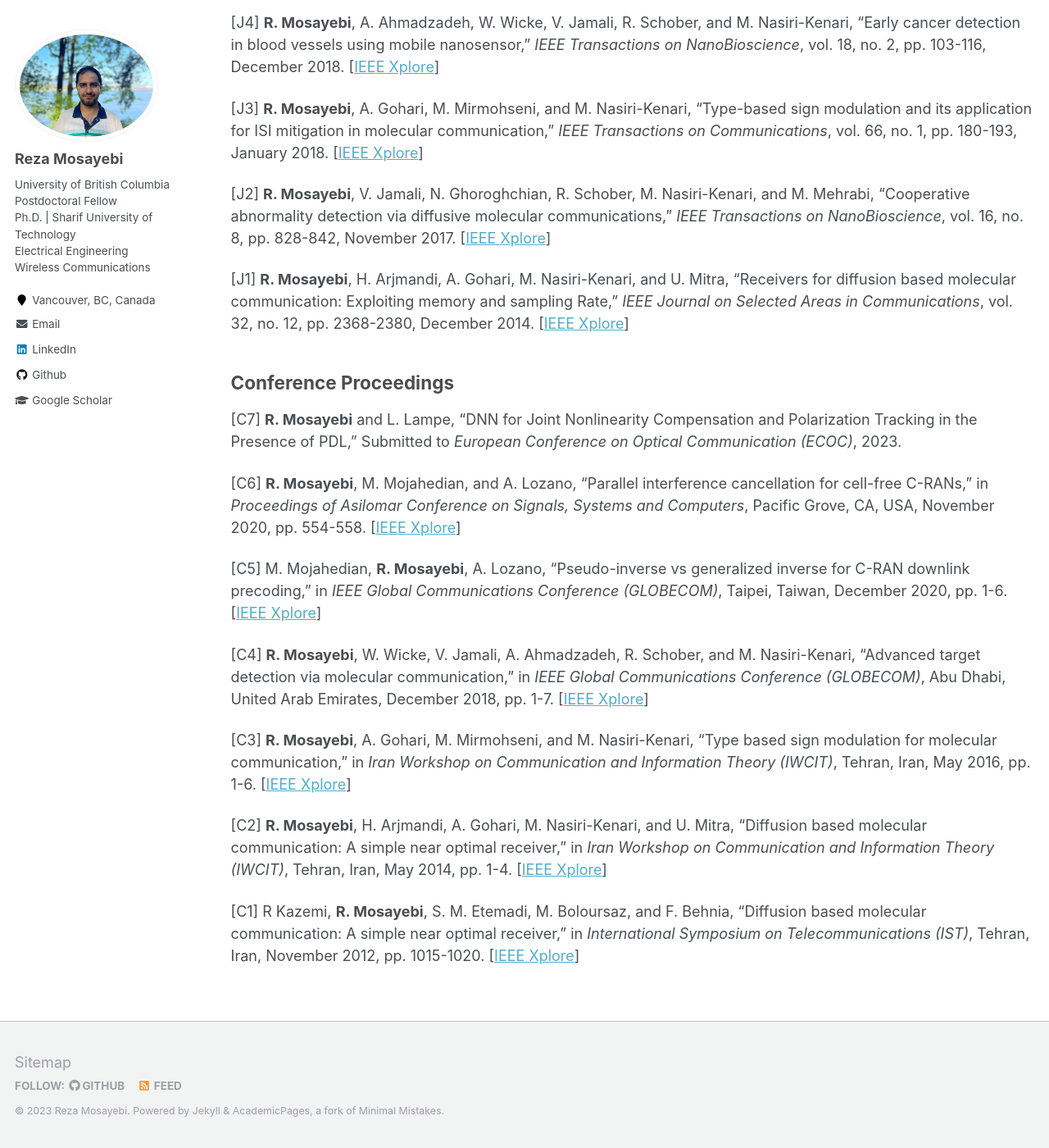
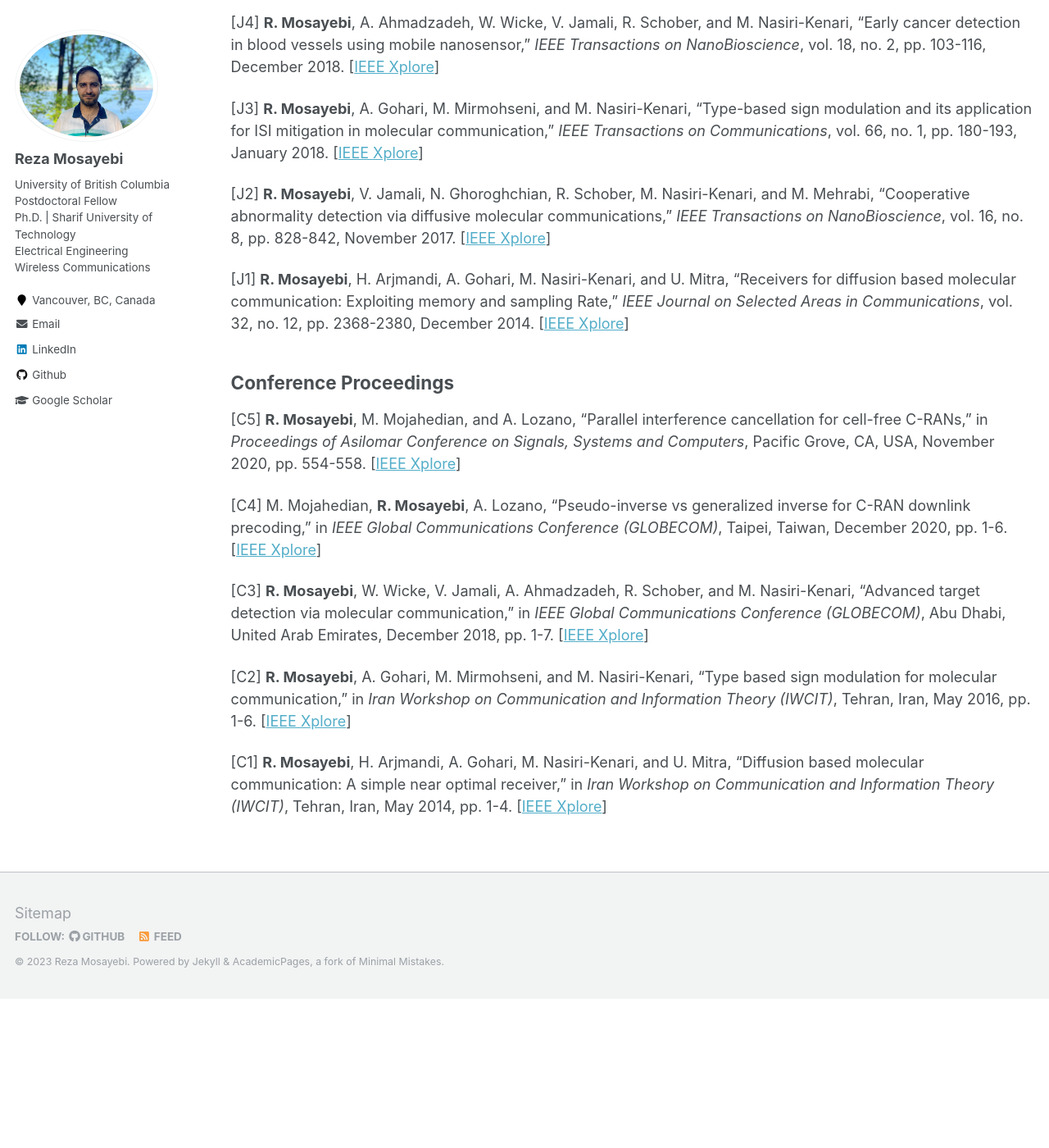
Before and after one commit to rmosayebi/rmosayebi.github.io, a Jekyll site: the page built from _pages/publications.md, in a window 1280 px wide and 1400 px high, scrolled down 669 px. Shown: the whole window at 82% size. Built offline with Jekyll 4.4.1, drawn with Linux system fonts in a browser that asks for light colours; after the commit the page ends 1887 px from its top, so only the background shows below that.

Commit message:
Initial commit

```diff
--- a/_pages/publications.md
+++ b/_pages/publications.md
@@ -31,19 +31,16 @@
 
 [J1] **R. Mosayebi**, H. Arjmandi, A. Gohari, M. Nasiri-Kenari, and U. Mitra, "Receivers for diffusion based molecular communication: Exploiting memory and sampling Rate," *IEEE Journal on Selected Areas in Communications*, vol.  32,  no.  12,  pp.  2368-2380,  December  2014. [[IEEE Xplore](https://ieeexplore.ieee.org/abstract/document/6949059)]
 
+
 Conference Proceedings
 ---------------------
 
-[C7] **R. Mosayebi** and L. Lampe, "DNN for Joint Nonlinearity Compensation and Polarization Tracking in the Presence of PDL," Submitted to *European Conference on Optical Communication (ECOC)*, 2023.
+[C5] **R. Mosayebi**, M. Mojahedian, and A. Lozano, "Parallel interference cancellation for cell-free C-RANs," in *Proceedings of Asilomar Conference on Signals, Systems and Computers*, Pacific Grove, CA, USA, November 2020, pp. 554-558. [[IEEE Xplore](https://ieeexplore.ieee.org/abstract/document/9443269)]
 
-[C6] **R. Mosayebi**, M. Mojahedian, and A. Lozano, "Parallel interference cancellation for cell-free C-RANs," in *Proceedings of Asilomar Conference on Signals, Systems and Computers*, Pacific Grove, CA, USA, November 2020, pp. 554-558. [[IEEE Xplore](https://ieeexplore.ieee.org/abstract/document/9443269)]
+[C4] M. Mojahedian, **R. Mosayebi**, A. Lozano, "Pseudo-inverse vs generalized inverse for C-RAN downlink precoding," in *IEEE Global Communications Conference (GLOBECOM)*, Taipei, Taiwan, December 2020, pp. 1-6. [[IEEE Xplore](https://ieeexplore.ieee.org/abstract/document/9348123)]
 
-[C5] M. Mojahedian, **R. Mosayebi**, A. Lozano, "Pseudo-inverse vs generalized inverse for C-RAN downlink precoding," in *IEEE Global Communications Conference (GLOBECOM)*, Taipei, Taiwan, December 2020, pp. 1-6. [[IEEE Xplore](https://ieeexplore.ieee.org/abstract/document/9348123)]
+[C3] **R. Mosayebi**, W. Wicke, V. Jamali, A. Ahmadzadeh, R. Schober, and M. Nasiri-Kenari, "Advanced target detection via molecular communication," in *IEEE Global Communications Conference (GLOBECOM)*, Abu Dhabi, United Arab Emirates, December 2018, pp. 1-7. [[IEEE Xplore](https://ieeexplore.ieee.org/abstract/document/8647734)]
 
-[C4] **R. Mosayebi**, W. Wicke, V. Jamali, A. Ahmadzadeh, R. Schober, and M. Nasiri-Kenari, "Advanced target detection via molecular communication," in *IEEE Global Communications Conference (GLOBECOM)*, Abu Dhabi, United Arab Emirates, December 2018, pp. 1-7. [[IEEE Xplore](https://ieeexplore.ieee.org/abstract/document/8647734)]
+[C2] **R. Mosayebi**, A. Gohari, M. Mirmohseni, and M. Nasiri-Kenari, "Type based sign modulation for molecular communication," in *Iran Workshop on Communication and Information Theory (IWCIT)*, Tehran, Iran, May 2016, pp. 1-6. [[IEEE Xplore](https://ieeexplore.ieee.org/abstract/document/7491618)]
 
-[C3] **R. Mosayebi**, A. Gohari, M. Mirmohseni, and M. Nasiri-Kenari, "Type based sign modulation for molecular communication," in *Iran Workshop on Communication and Information Theory (IWCIT)*, Tehran, Iran, May 2016, pp. 1-6. [[IEEE Xplore](https://ieeexplore.ieee.org/abstract/document/7491618)]
-
-[C2] **R. Mosayebi**, H. Arjmandi,  A. Gohari,  M. Nasiri-Kenari, and U. Mitra, "Diffusion based molecular communication: A simple near optimal receiver," in *Iran Workshop on Communication and Information Theory (IWCIT)*, Tehran, Iran, May 2014, pp. 1-4. [[IEEE Xplore](https://ieeexplore.ieee.org/abstract/document/6842503)]
-
-[C1] R Kazemi, **R. Mosayebi**, S. M. Etemadi, M. Boloursaz, and F. Behnia, "Diffusion based molecular communication: A simple near optimal receiver," in *International Symposium on Telecommunications (IST)*, Tehran, Iran, November 2012, pp. 1015-1020. [[IEEE Xplore](https://ieeexplore.ieee.org/abstract/document/6483135)]
+[C1] **R. Mosayebi**, H. Arjmandi,  A. Gohari,  M. Nasiri-Kenari, and U. Mitra, "Diffusion based molecular communication: A simple near optimal receiver," in *Iran Workshop on Communication and Information Theory (IWCIT)*, Tehran, Iran, May 2014, pp. 1-4. [[IEEE Xplore](https://ieeexplore.ieee.org/abstract/document/6842503)]
```
Also changed, not shown: _pages/about.md (+4 -4 lines), 1 other file.
